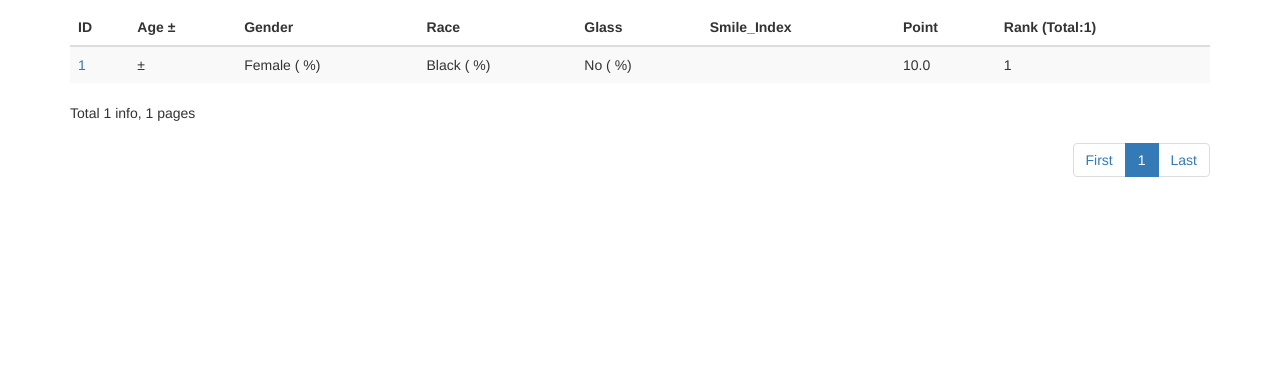
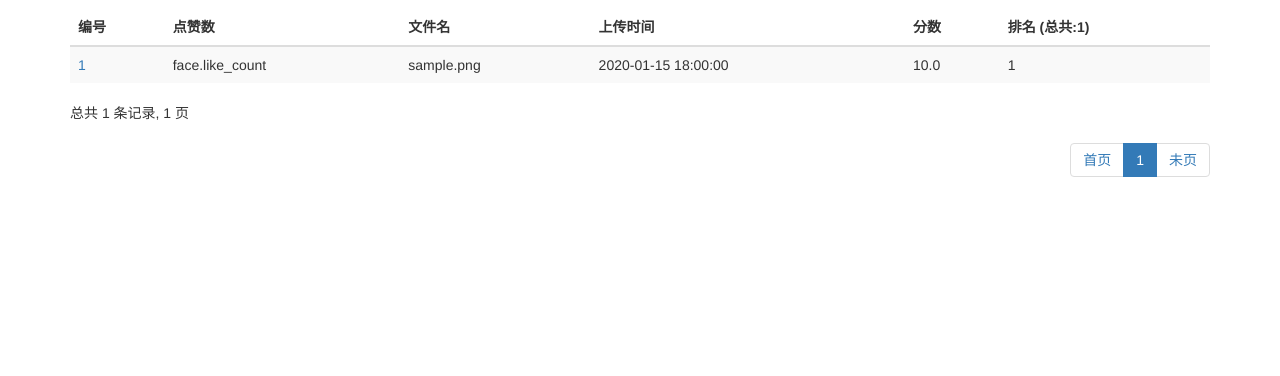
Before and after one commit to pwfee/FaceRank, a Django app: page /list in a window 1280 px wide. Shown: the part 51-427 px from the top of the page. Run offline with Django 3.2, Linux system fonts and the light colour scheme; tables that the repository leaves empty hold one stand-in row (values such as "Sample post"); parts of the project's set-up code (start-up, migrations or seed data) failed here and were passed over; some libraries are stand-ins or nearby versions.

Commit message:
[U] 更新 face & list 页面

```diff
--- a/webapp/templates/list.html
+++ b/webapp/templates/list.html
@@ -5,14 +5,12 @@
     <table class="table table-striped">
         <thead>
             <tr>
-                <th>ID</th>
-                <th>Age ± </th>
-                <th>Gender</th>
-                <th>Race</th>
-                <th>Glass</th>
-                <th>Smile_Index</th>
-                <th>Point</th>
-                <th>Rank (Total:{{ all }})</th>
+                <th>编号</th>
+                <th>点赞数</th>
+                <th>文件名</th>
+                <th>上传时间</th>
+                <th>分数</th>
+                <th>排名 (总共:{{ all }})</th>
 
             </tr>
         </thead>
@@ -20,27 +18,13 @@
         {% for face in faces %}
             <tr>
                 <td><a href="../face/{{ face.image_id }}"> {{ face.image_id }} </a></td>
-                <td>{{ face.age  }} ± {{ face.age_range }}</td>
                 <td>
-                    {% if face.gender == 1 %} Male
-                    {% else %} Female
+                    {% if face.like_count == 0 %} 无
+                    {% else %} face.like_count
                     {% endif %}
-                    ({{ face.gender_confidence }} %)
                 </td>
-                <td>
-                    {% if face.race == 1 %} Asian
-                    {% elif face.race == 2 %} White
-                    {% else %} Black
-                    {% endif %}
-                    ({{ face.race_confidence }} %)
-                </td>
-                <td>
-                    {% if face.glass == 1 %} Yes
-                    {% else %} No
-                    {% endif %}
-                    ({{ face.glass_confidence }} %)
-                </td>
-                <td>{{ face.smiling }}</td>
+                <td>{{ face.image.file_name }}</td>
+                <td>{{ face.image.created_at | date:'Y-m-d H:i:s'}}</td>
                 <td>{{ face.face_score }}</td>
                 <td>{{ forloop.counter }}</td>
             </tr>
@@ -50,15 +34,15 @@
 
 
     <div style="text-align: left">
-         <span>Total {{ faces.paginator.count }}</span> info, <span>{{ faces.paginator.num_pages }}</span> pages
+         <span>总共 {{ faces.paginator.count }}</span> 条记录, <span>{{ faces.paginator.num_pages }}</span> 页
     </div>
 
     <div style="text-align: right">
         <ul class="pagination">
                 {% if faces.has_previous %}
-                <li><a href="?page={{ faces.previous_page_number }}&limit={{ limit }}">Previous</a></li>
+                <li><a href="?page={{ faces.previous_page_number }}&limit={{ limit }}">上一页</a></li>
                 {% endif %}
-                <li><a href="?page=1&limit={{ limit }}">First</a></li>
+                <li><a href="?page=1&limit={{ limit }}">首页</a></li>
         {% for page_number in page_range %}
             {% ifequal page_number  faces.number %}
                 <li class="active"><a href="?page={{ page_number }}&limit={{ limit }}">{{ page_number }}</a></li>
@@ -66,9 +50,9 @@
                 <li><a href="?page={{ page_number }}&limit={{ limit }}">{{ page_number }}</a></li>
             {% endifequal %}
         {% endfor %}
-                <li><a href="?page={{ faces.paginator.num_pages }}&limit={{ limit }}">Last</a></li>
+                <li><a href="?page={{ faces.paginator.num_pages }}&limit={{ limit }}">未页</a></li>
                 {% if faces.has_next %}
-                <li><a href="?page={{ faces.next_page_number }}&limit={{ limit }}">Next</a></li>
+                <li><a href="?page={{ faces.next_page_number }}&limit={{ limit }}">下一页</a></li>
                 {% endif %}
         </ul>
     </div>
```
Also changed, not shown: webapp/templates/face.html (+9 -17 lines).
